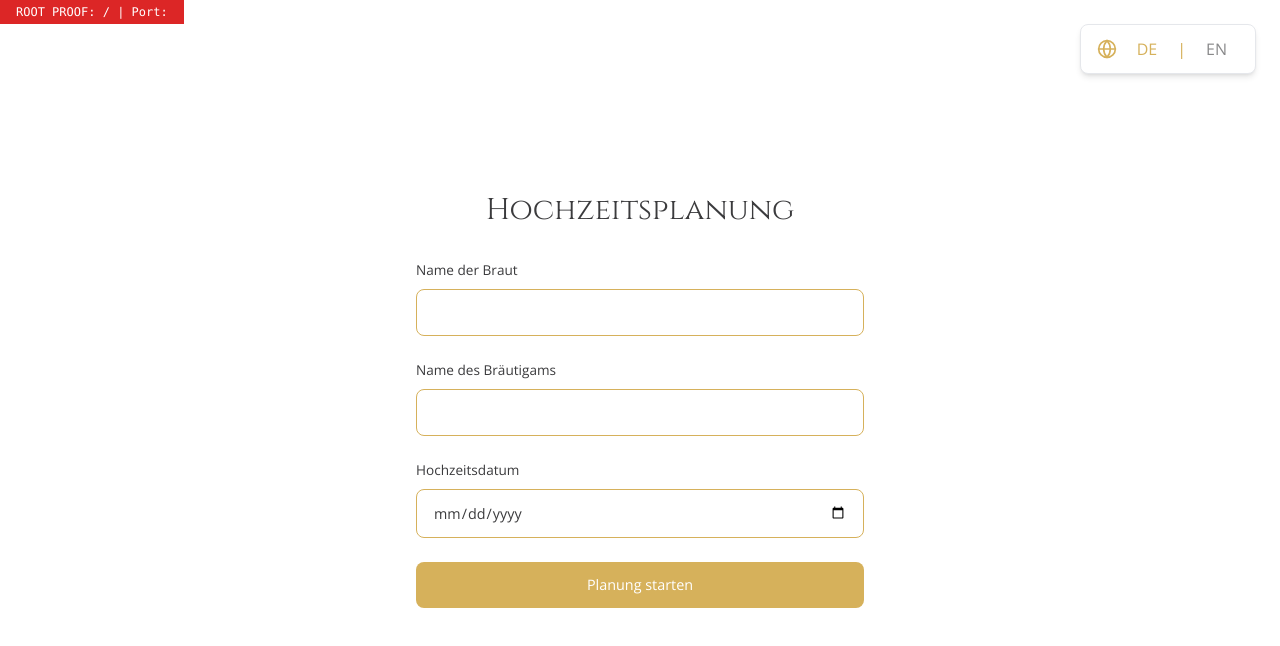
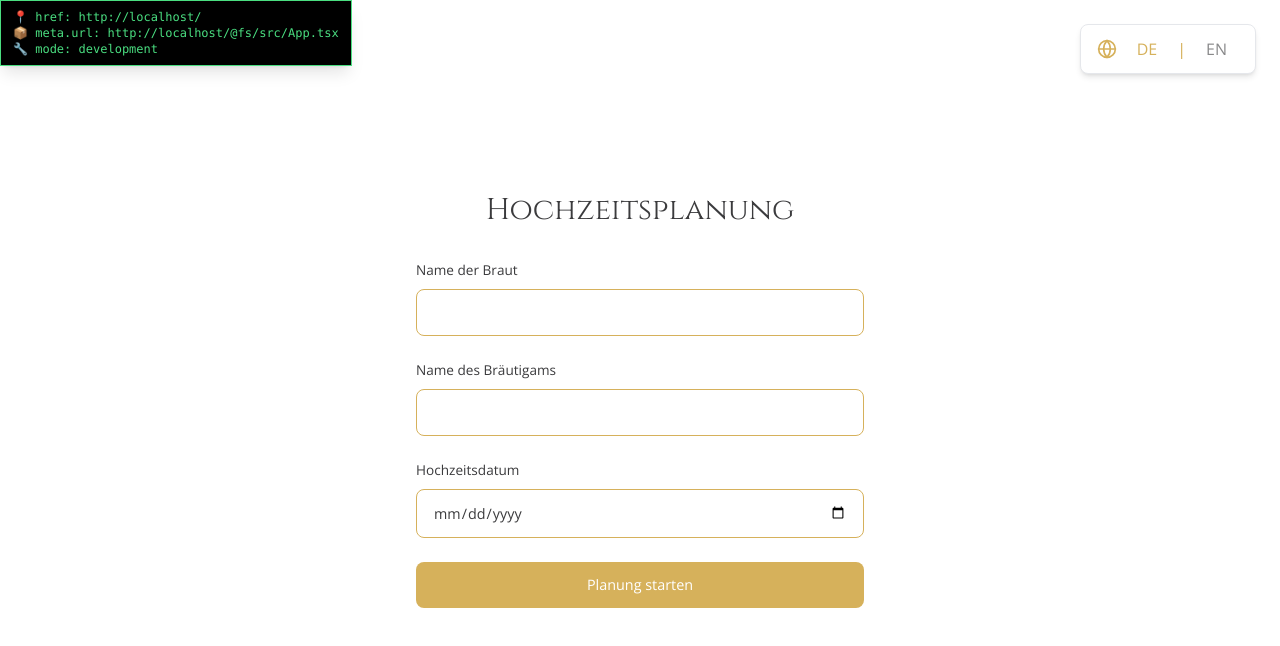
Before and after one commit to danielasommerhochzeitsplanung-droid/Hochzeitsmagie, a React (Vite) app: page / in a window 1280 px wide. Shown: the top 646 px of the page. Built offline with nearby package versions, Linux system fonts and the light colour scheme.

Commit message:
Updated App.tsx

```diff
--- a/src/App.tsx
+++ b/src/App.tsx
@@ -121,9 +121,13 @@ function App() {
     if (activeModule) {
       return (
         <div className="min-h-screen bg-white">
-          <div className="fixed top-0 left-0 bg-red-600 text-white px-4 py-1 text-xs z-50 font-mono">
-            ROOT PROOF: {window.location.pathname} | Port: {window.location.port}
-          </div>
+          {import.meta.env.DEV && (
+            <div className="fixed top-0 left-0 bg-black text-green-400 px-3 py-2 text-xs z-[9999] font-mono max-w-full overflow-x-auto whitespace-nowrap shadow-lg border border-green-400">
+              <div>📍 href: {window.location.href}</div>
+              <div>📦 meta.url: {import.meta.url}</div>
+              <div>🔧 mode: {import.meta.env.MODE}</div>
+            </div>
+          )}
           <LanguageSwitcher />
           <SettingsModal isOpen={isSettingsOpen} onClose={() => setIsSettingsOpen(false)} />
           <header className="bg-white border-b border-gray-200 py-7 px-6 relative">
@@ -212,9 +216,13 @@ function App() {
 
     return (
       <div className="min-h-screen bg-white">
-        <div className="fixed top-0 left-0 bg-red-600 text-white px-4 py-1 text-xs z-50 font-mono">
-          ROOT PROOF: {window.location.pathname} | Port: {window.location.port}
-        </div>
+        {import.meta.env.DEV && (
+          <div className="fixed top-0 left-0 bg-black text-green-400 px-3 py-2 text-xs z-[9999] font-mono max-w-full overflow-x-auto whitespace-nowrap shadow-lg border border-green-400">
+            <div>📍 href: {window.location.href}</div>
+            <div>📦 meta.url: {import.meta.url}</div>
+            <div>🔧 mode: {import.meta.env.MODE}</div>
+          </div>
+        )}
         <LanguageSwitcher />
         <SettingsModal isOpen={isSettingsOpen} onClose={() => setIsSettingsOpen(false)} />
         <header className="bg-white border-b border-gray-200 py-7 px-6 relative">
@@ -283,9 +291,13 @@ function App() {
 
   return (
     <div className="min-h-screen bg-white flex items-center justify-center px-6">
-      <div className="fixed top-0 left-0 bg-red-600 text-white px-4 py-1 text-xs z-50 font-mono">
-        ROOT PROOF: {window.location.pathname} | Port: {window.location.port}
-      </div>
+      {import.meta.env.DEV && (
+        <div className="fixed top-0 left-0 bg-black text-green-400 px-3 py-2 text-xs z-[9999] font-mono max-w-full overflow-x-auto whitespace-nowrap shadow-lg border border-green-400">
+          <div>📍 href: {window.location.href}</div>
+          <div>📦 meta.url: {import.meta.url}</div>
+          <div>🔧 mode: {import.meta.env.MODE}</div>
+        </div>
+      )}
       <LanguageSwitcher />
       <div className="w-full max-w-md">
         <h1 className="text-3xl text-center mb-8" style={{ fontFamily: 'Cinzel, serif', color: '#3b3b3d', fontWeight: 'normal' }}>
```
